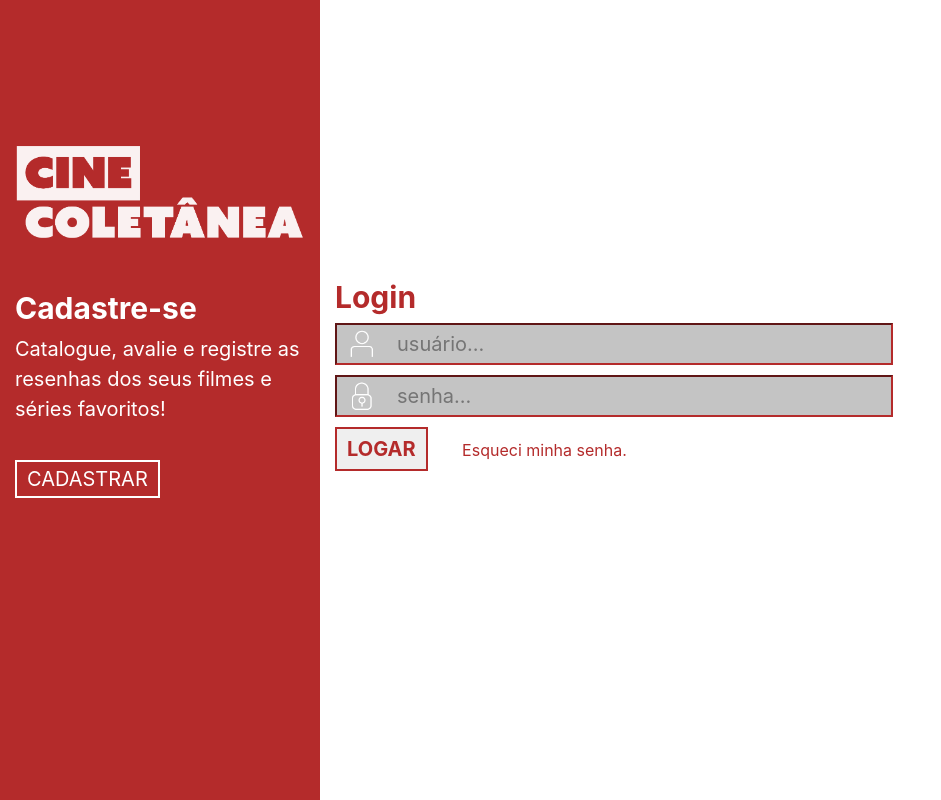
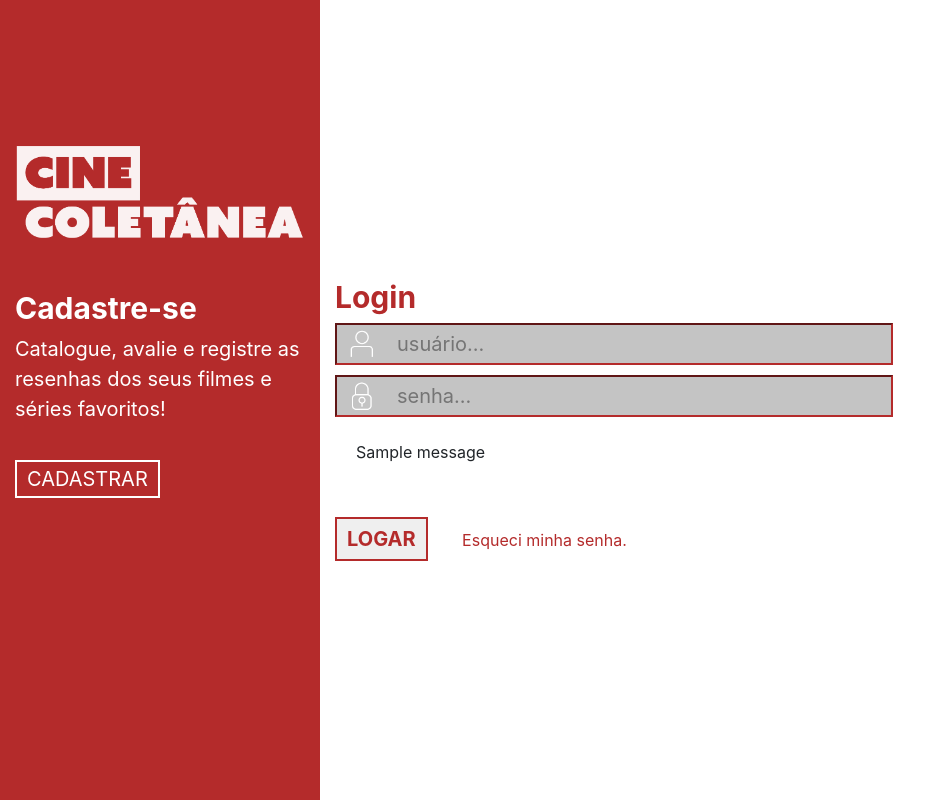
Before and after one commit to dzno23/Cine_Coletanea, a Django app: page /auth/logar/ in a window 1280 px wide. Shown: the whole page, without its empty margins (0-941 px from the left). Run offline with Django 4.2, Linux system fonts and the light colour scheme; tables that the repository leaves empty hold one stand-in row (values such as "Sample post"); one stand-in notice (Sample message) is shown.

Commit message:
Correção na página de login (mensagens).
Estava faltando a tag do django para exibir mensagens de erro para usuário e senha inválidos.

```diff
--- a/autenticacao/templates/logar.html
+++ b/autenticacao/templates/logar.html
@@ -35,6 +35,13 @@
                     <h2 class="titulo_area_cadastrar">Login</h2>
                     <input name="username" class="input_cadastrar input_cadastrar_nome" type="text" placeholder="usuário..."><br>
                     <input name="senha" class="input_cadastrar input_cadastrar_senha" type="password" placeholder="senha...">
+                    {% if messages %}
+                        {% for message in messages %}
+                            <div class="alert {{message.tags}}">
+                                {{message}}
+                            </div>
+                        {% endfor %}
+                    {% endif %}
                     <br>
                     <input class="btn_logar" type="submit" value="LOGAR">
                     <a class="link-senha" href="">Esqueci minha senha.</a>
```
Also changed, not shown: db.sqlite3.
